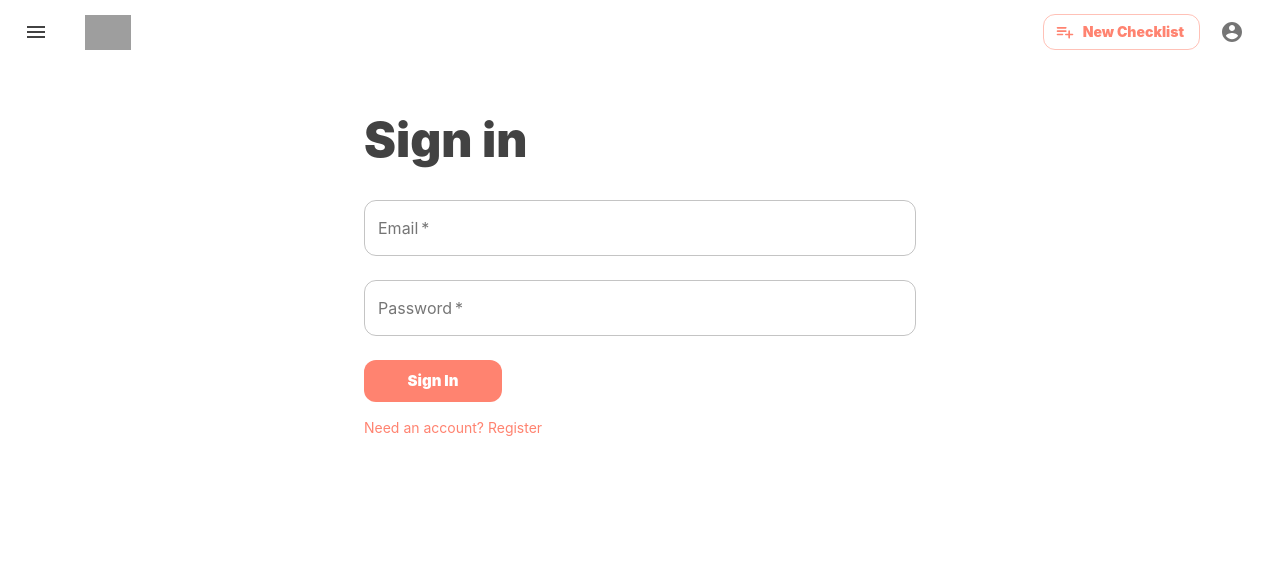
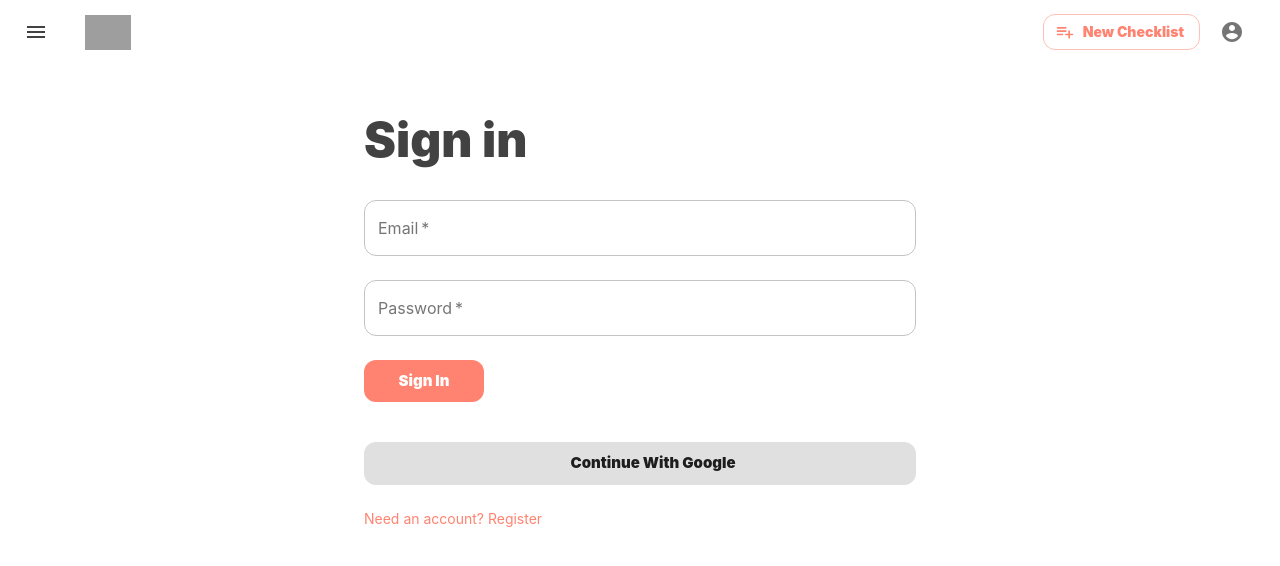
Before and after one commit to kennethlng/nmbo-app, a Next.js app: page /signin in a window 1280 px wide. Shown: the top 566 px of the page. Built offline with nearby package versions, Linux system fonts and the light colour scheme; no server answers; grey boxes are pictures that could not be loaded.

Commit message:
Updated sign in page with google signin button

```diff
--- a/src/pages/signin.jsx
+++ b/src/pages/signin.jsx
@@ -20,6 +20,7 @@ import Grid from '@material-ui/core/Grid';
 import Link from '@material-ui/core/Link';
 import Container from '@material-ui/core/Container'
 import { makeStyles } from '@material-ui/core/styles';
+import SignInWithGoogleButton from '../components/SignInWithGoogleButton';
 
 const useStyles = makeStyles(theme => ({
     form: {
@@ -205,7 +206,7 @@ export default function SignIn() {
                         error={passwordHelp === '' ? false : true}
                         onChange={handlePasswordChange}
                     />
-                    <Grid container>
+                    <Grid container spacing={3}>
                         <Grid item xs={12} sm={3}>
                             <Button
                                 className={classes.submit}
@@ -220,6 +221,9 @@ export default function SignIn() {
                             >
                                 Sign In
                             </Button>
+                        </Grid>
+                        <Grid item xs={12}>
+                            <SignInWithGoogleButton/>
                         </Grid>
                         <Grid item xs={12}>
                             <Link variant="body2" onClick={handleSignUpClick}>
```
